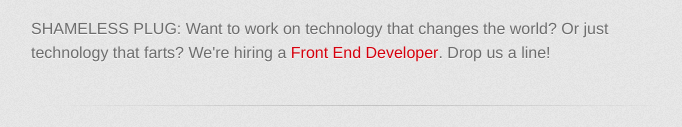
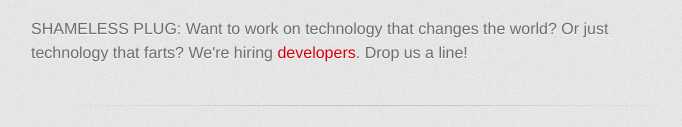
Before and after one commit to theonion/fartscroll.js, a plain HTML site: page index.html in a window 1280 px wide. Shown: the part 1415-1542 px from the top of the page, without its empty margins (299-981 px from the left). Drawn offline with nearby package versions, Linux system fonts and the light colour scheme; a script that the page names is missing; a web font is replaced by a local one.

Commit message:
New job description

```diff
--- a/index.html
+++ b/index.html
@@ -88,7 +88,7 @@
   <li>As a <a href="http://drupal.org/project/fartscroll">Drupal Plugin</a>.</li>
 </ul>
 <p>
-SHAMELESS PLUG: Want to work on technology that changes the world? Or just technology that farts? We're hiring a <a href="https://www.smartrecruiters.com/TheOnion/70646318-front-end-developer">Front End Developer</a>. Drop us a line!
+SHAMELESS PLUG: Want to work on technology that changes the world? Or just technology that farts? We're hiring <a href="https://www.smartrecruiters.com/TheOnion/78660960-developer">developers</a>. Drop us a line!
 </p>
         </section>
 
```
